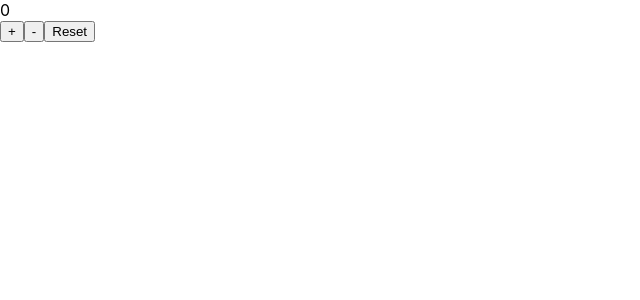
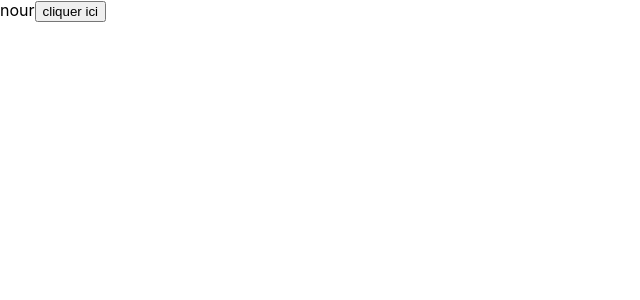
Before and after one commit to hayetmnasrighabri/les-hooks, a React (Create React App) app: page / in a window 1280 px wide. Shown: the top 300 px of the page, without its empty margins (0-640 px from the left). Built offline with nearby package versions, Linux system fonts and the light colour scheme.

Commit message:
UseContext exple1

```diff
--- a/src/App.js
+++ b/src/App.js
@@ -1,28 +1,10 @@
-import React, { useReducer } from 'react'
+import React from 'react'
+import Context from './context/Context'
 
 function App() {
-  const initialValue=0
-  const reducer=(state, action)=>{
-     switch (action){
-      case 'plus':
-        return state+1
-      case 'minse':
-        return state-1
-      case 'reset':
-        return 0
-      default:
-        return state
-     }
-  }
-  const [state, dispatch]=useReducer(reducer, initialValue)
   return (
     <div>
-      {state}<br/>
-
-      <button onClick={()=>dispatch('plus')}>+</button>
-      <button onClick={()=>dispatch('minse')}>-</button>
-      <button onClick={()=>dispatch('reset')}>Reset</button>
-
+       <Context/>
     </div>
   )
 }
--- /dev/null
+++ b/src/context/Button.js
@@ -0,0 +1,12 @@
+import React, { useContext } from 'react'
+import UserContext from './UserContext'
+function Button() {
+  const {setUserOne}= useContext(UserContext)
+  return (
+  <button onClick={()=>
+                   {setUserOne('ahmed ahmed')}
+                  }>cliquer ici</button>
+  )
+}
+
+export default Button
--- /dev/null
+++ b/src/context/Context.js
@@ -0,0 +1,17 @@
+import React, { useState } from 'react';
+import CurrentUser from './CurrentUser';
+import UserContext from './UserContext'
+
+
+function Context() {
+    const [userOne, setUserOne] = useState('nour');
+    const userValues = { userOne, setUserOne };
+
+    return (
+        <UserContext.Provider value={userValues}>
+            <CurrentUser />
+        </UserContext.Provider>
+    );
+}
+
+export default Context;
--- /dev/null
+++ b/src/context/CurrentUser.js
@@ -0,0 +1,15 @@
+import React, { useContext } from 'react';
+import UserContext from './UserContext';
+import Button from './Button';
+function CurrentUser() {
+    const { userOne } = useContext(UserContext)
+
+    return (
+        <div>
+            {userOne}
+            <Button/>
+        </div>
+    );
+}
+
+export default CurrentUser;
--- /dev/null
+++ b/src/context/UserContext.js
@@ -0,0 +1,3 @@
+import { createContext } from "react";
+ const UserContext = createContext(null);
+ export default UserContext;
```
Also changed, not shown: src/context/Card.js (added, +11 -0 lines), src/context/User.js (added, +15 -0 lines).
